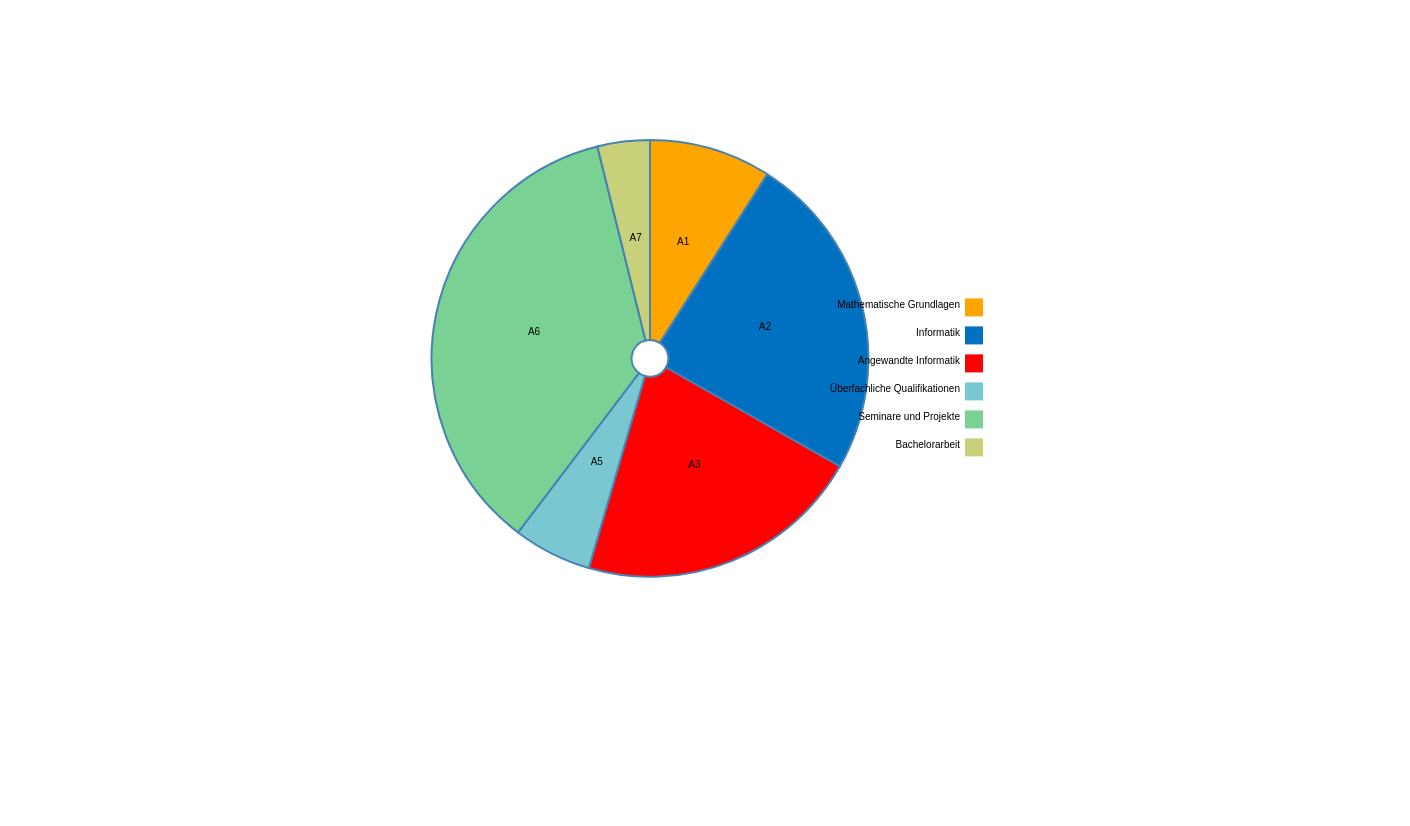
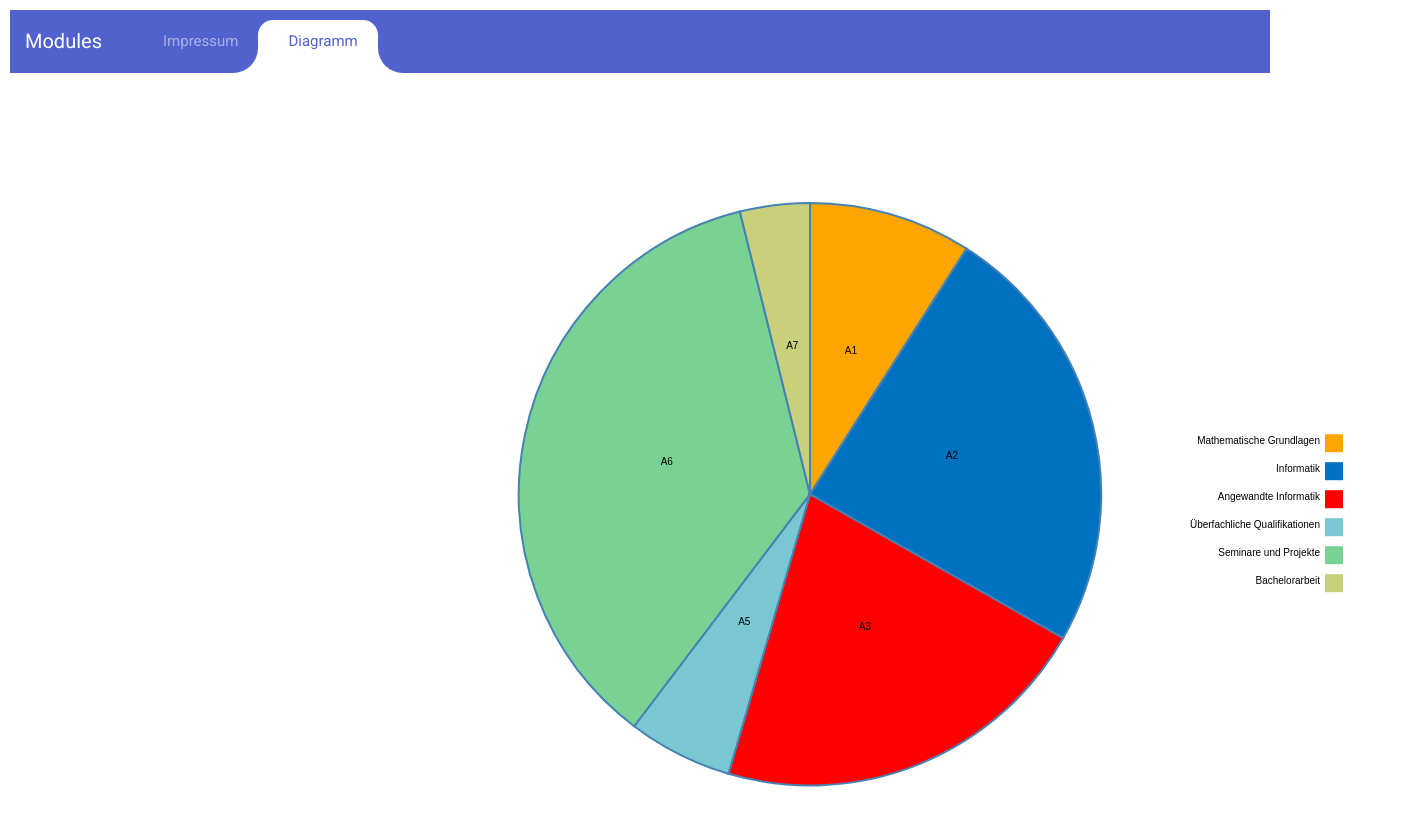
Before and after one commit to vananhnt994/SL3-WEBT-SS22, a website: page client/index.html in a window 1280 px wide. Shown: the whole page, 1410 px wide, since content can reach past the window. Before the commit the page ends 800 px from the top, so only its background shows below. Drawn offline with nearby package versions, Linux system fonts and the light colour scheme.

Commit message:
frontend with loadDatafromFile

```diff
--- a/client/index.html
+++ b/client/index.html
@@ -10,42 +10,37 @@
   <script src="./js/index.js" defer></script>
   <script src="https://ajax.googleapis.com/ajax/libs/jquery/3.6.0/jquery.min.js"></script>
   <title>Frontend</title>
+  <link  rel="stylesheet" href="style/chart.css">
+  <link  rel="stylesheet" href="style/navBar.css">
 
-  <style>
-    #chart text {
-      fill: black;
-      font: 10px sans-serif;
-      text-anchor: end;
-    }
-
-    .axis text {
-      font: 10px sans-serif;
-    }
-
-    .axis path, .axis line {
-      fill: none;
-      /*stroke: #fff;*/
-      shape-rendering: crispEdges;
-    }
-
-    body {
-      /*background: #1a1a1a;*/
-      color: #eaeaea;
-      padding: 10px;
-    }
-
-    path {
-      stroke: steelblue;
-      stroke-width: 2;
-      fill: none;
-    }
-  </style>
 </head>
 <body>
+<script src="./js/navBar.js"></script>
+<nav class="navbar navbar-expand-custom navbar-mainbg">
+  <a class="navbar-brand navbar-logo"  onclick="homePage()">Modules</a>
+  <button class="navbar-toggler" type="button" aria-controls="navbarSupportedContent" aria-expanded="false" aria-label="Toggle navigation">
+    <i class="fas fa-bars text-white"></i>
+  </button>
+  <div class="collapse navbar-collapse" id="navbarSupportedContent">
+    <ul class="navbar-nav ml-auto">
+      <div class="hori-selector"><div class="left"></div><div class="right"></div></div>
+      <li class="nav-item">
+        <a class="nav-link" onclick="Impressum()"><i class="far impressum"></i>Impressum</a>
+      </li>
+      <li class="nav-item active">
+        <a class="nav-link" onclick="Plot()" ><i class="far fa-diagramm"></i>Diagramm</a>
+      </li>
 
 
-    <div id="chart" style="height:600px;width:600px">
+    </ul>
+  </div>
+</nav>
+
+    <div id="content">
       <div class="innerCont" style="overflow: auto; top:100px; left: 400px; height:91% ; Width:100% ;position: relative;overflow: hidden;"></div>
     </div>
+
+
 </body>
+
 </html>
--- a/client/js/index.js
+++ b/client/js/index.js
@@ -14,15 +14,29 @@ function loadDataFromFile(file, callback) {
     rawFile.send(null)
 }
 
-var salesData;
 var chartInnerDiv = '<div class="innerCont" style="overflow: auto;top:100px; left: 400px; height:91% ; Width:100% ;position: relative;overflow: hidden;"/>';
-var truncLengh = 30;
+const homePage = () => {
+    document.getElementById('content').innerHTML = ''
+    apiUrl  =   'https://web-t.l0e.de/tl2/news'
+    loadDataFromFile(apiUrl, (text) => {
+        var data = JSON.parse(text)
+        document.getElementById('content').innerHTML += `<h1>Willkommen zum Studiengang Wirtschaftsinformatik</h1></br>
+<h2>PieChart befindet sich durch Navigationsbutton Diagramm</h2></br>
+<h3>Hier sind Daten von letzter Studienleistung</h3></br>${JSON.stringify(data)}`
+    })
+}
+window.addEventListener('load',() => {
+    document.getElementById('content').innerHTML = ''
+    Plot()
+})
+function Impressum() {
+    document.getElementById('content').innerHTML = ''
+    document.getElementById('content').innerHTML += '<h1>Hier ist Impressum</h1>'
+}
 
-$(document).ready(function () {
-    Plot();
-});
 
 function Plot() {
+    document.getElementById('content').innerHTML = ''
     loadDataFromFile('../data-backup.json', (text) => {
         var data = JSON.parse(text)
         var chartData = data['modules']
@@ -36,13 +50,12 @@ function Plot() {
                 "yaxis": "moduleAcronym"
             }
         ]
-        console.log("charData: "+ chartData);
-        console.log("options " + chartOptions);
         TransformChartData(chartData, chartOptions, 0);
-        BuildPie("chart", chartData, chartOptions, 0)
+        BuildPie("content", chartData, chartOptions, 0)
     })
 
 }
+
 
 function BuildPie(id, chartData, options, level) {
     var xVarName;
@@ -61,16 +74,15 @@ function BuildPie(id, chartData, options, level) {
         xVarName = options[0].xaxisl1;
     }
     else {
-
         xVarName = options[0].xaxis;
     }
     var rcolor = d3.scaleOrdinal().range(runningColors);
 
     var arc = d3.arc()
         .outerRadius(radius)
-        .innerRadius(radius - 200);
+        .innerRadius(radius - 290);
 
-    var arcOver = d3.arc().outerRadius(radius + 20).innerRadius(radius - 180);
+    var arcOver = d3.arc().outerRadius(radius + 20).innerRadius(radius - 250);
 
     var chart = d3.select("#" + id + " .innerCont")
         .append("svg")  //append svg element inside #chart
@@ -94,12 +106,19 @@ function BuildPie(id, chartData, options, level) {
 
     var path = g.append("path")
         .attr("d", arc)
+        .attr('class','path')
         .attr("id", function () { return "arc-" + (count++); })
         .style("opacity", function (d) {
             return d.data["op"];
-        });
+        })
+        .attr("title", function (d) {return `${d.data[xVarName]}  ${d.data["title"]}`});
+    var div = g
+        .append('text')
+        .attr("id", "tooltip-donut")
+        .style("opacity", 0)
 
-    path.on("mouseenter", function (d) {
+
+    path.on("mouseover", function (e,d) {
         d3.select(this)
             .attr("stroke", "white")
             .transition()
@@ -112,12 +131,17 @@ function BuildPie(id, chartData, options, level) {
                 .duration(200)
                 .attr("d", arc)
                 .attr("stroke", "none");
+            div.transition()
+                .duration('50')
+                .style("opacity", 0);
         })
 
+
+
     path.append("svg:title")
-        .text(function (d) {
-            return d.data[xVarName];
-        });
+            .text(function (d) {
+                return `${d.data[xVarName]}  ${d.data["title"]}`;
+            });
 
     path.style("fill", function (d) {
         return rcolor(d.data[xVarName]);
--- /dev/null
+++ b/client/js/navBar.js
@@ -0,0 +1,74 @@
+// ---------Responsive-navbar-active-animation-----------
+function test(){
+    var tabsNewAnim = $('#navbarSupportedContent');
+    var selectorNewAnim = $('#navbarSupportedContent').find('li').length;
+    var activeItemNewAnim = tabsNewAnim.find('.active');
+    var activeWidthNewAnimHeight = activeItemNewAnim.innerHeight();
+    var activeWidthNewAnimWidth = activeItemNewAnim.innerWidth();
+    var itemPosNewAnimTop = activeItemNewAnim.position();
+    var itemPosNewAnimLeft = activeItemNewAnim.position();
+    $('.hori-selector').css({
+        "top":itemPosNewAnimTop.top + "px",
+        "left":itemPosNewAnimLeft.left + "px",
+        "height": activeWidthNewAnimHeight + "px",
+        "width": activeWidthNewAnimWidth + "px"
+    });
+    $("#navbarSupportedContent").on("click","li",function(e){
+        $('#navbarSupportedContent ul li').removeClass("active");
+        $(this).addClass('active');
+        var activeWidthNewAnimHeight = $(this).innerHeight();
+        var activeWidthNewAnimWidth = $(this).innerWidth();
+        var itemPosNewAnimTop = $(this).position();
+        var itemPosNewAnimLeft = $(this).position();
+        $(".hori-selector").css({
+            "top":itemPosNewAnimTop.top + "px",
+            "left":itemPosNewAnimLeft.left + "px",
+            "height": activeWidthNewAnimHeight + "px",
+            "width": activeWidthNewAnimWidth + "px"
+        });
+    });
+}
+window.addEventListener('load',function(){
+    setTimeout(function(){ test(); });
+})
+
+$(".navbar-toggler").click(function(){
+    $(".navbar-collapse").slideToggle(300);
+    setTimeout(function(){ test(); });
+});
+
+
+
+// --------------add active class-on another-page move----------
+$(document).ready(function($){
+    // Get current path and find target link
+    var path = window.location.pathname.split("/").pop();
+
+    // Account for home page with empty path
+    if ( path == '' ) {
+        path = 'index.html';
+    }
+
+    var target = $('#navbarSupportedContent ul li a[href="'+path+'"]');
+    // Add active class to target link
+    target.parent().addClass('active');
+});
+
+// Add active class on another page linked
+//==========================================
+$(window).on('load',function () {
+    var current = location.pathname;
+    console.log(current);
+    $('#navbarSupportedContent ul li a').each(function(){
+        var $this = $(this);
+        // if the current path is like this link, make it active
+
+        if($this.attr('href').indexOf(current) !== -1){
+            $this.parent().addClass('active');
+            $this.parents('.menu-submenu').addClass('show-dropdown');
+            $this.parents('.menu-submenu').parent().addClass('active');
+        }else{
+            $this.parent().removeClass('active');
+        }
+    })
+});
--- /dev/null
+++ b/client/style/chart.css
@@ -0,0 +1,39 @@
+#content text {
+    fill: black;
+    font: 10px sans-serif;
+    text-anchor: end;
+}
+#content {
+    height: 800px;
+    width: 1000px;
+}
+.innerCont {
+
+}
+.axis text {
+    font: 10px sans-serif;
+}
+
+.axis path, .axis line {
+    fill: none;
+    /*stroke: #fff;*/
+    shape-rendering: crispEdges;
+}
+
+body {
+    /*background: #1a1a1a;*/
+    color: black;
+    padding: 10px;
+
+}
+
+path {
+    stroke: steelblue;
+    stroke-width: 2;
+    fill: none;
+    z-index: 2;
+}
+.tooltip-donut {
+    position: relative;
+    z-index: 1;
+}
--- /dev/null
+++ b/client/style/navBar.css
@@ -0,0 +1,167 @@
+@import url('https://fonts.googleapis.com/css?family=Roboto');
+
+body{
+    font-family: 'Roboto', sans-serif;
+}
+* {
+    margin: 0;
+    padding: 0;
+}
+i {
+    margin-right: 10px;
+}
+/*----------bootstrap-navbar-css------------*/
+.navbar-logo{
+    padding: 15px;
+    color: #fff;
+}
+.navbar-mainbg{
+    background-color: #5161ce;
+    padding: 0px;
+}
+#navbarSupportedContent{
+    overflow: hidden;
+    position: relative;
+}
+#navbarSupportedContent ul{
+    padding: 0px;
+    margin: 0px;
+}
+#navbarSupportedContent ul li a i{
+    margin-right: 10px;
+}
+#navbarSupportedContent li {
+    list-style-type: none;
+    float: left;
+}
+#navbarSupportedContent ul li a{
+    color: rgba(255,255,255,0.5);
+    text-decoration: none;
+    font-size: 15px;
+    display: block;
+    padding: 20px 20px;
+    transition-duration:0.6s;
+    transition-timing-function: cubic-bezier(0.68, -0.55, 0.265, 1.55);
+    position: relative;
+}
+#navbarSupportedContent>ul>li.active>a{
+    color: #5161ce;
+    background-color: transparent;
+    transition: all 0.7s;
+}
+#navbarSupportedContent a:not(:only-child):after {
+    content: "\f105";
+    position: absolute;
+    right: 20px;
+    top: 10px;
+    font-size: 14px;
+    font-family: "Font Awesome 5 Free";
+    display: inline-block;
+    padding-right: 3px;
+    vertical-align: middle;
+    font-weight: 900;
+    transition: 0.5s;
+}
+#navbarSupportedContent .active>a:not(:only-child):after {
+    transform: rotate(90deg);
+}
+.hori-selector{
+    display:inline-block;
+    position:absolute;
+    height: 100%;
+    top: 0px;
+    left: 0px;
+    transition-duration:0.6s;
+    transition-timing-function: cubic-bezier(0.68, -0.55, 0.265, 1.55);
+    background-color: #fff;
+    border-top-left-radius: 15px;
+    border-top-right-radius: 15px;
+    margin-top: 10px;
+}
+.hori-selector .right,
+.hori-selector .left{
+    position: absolute;
+    width: 25px;
+    height: 25px;
+    background-color: #fff;
+    bottom: 10px;
+}
+.hori-selector .right{
+    right: -25px;
+}
+.hori-selector .left{
+    left: -25px;
+}
+.hori-selector .right:before,
+.hori-selector .left:before{
+    content: '';
+    position: absolute;
+    width: 50px;
+    height: 50px;
+    border-radius: 50%;
+    background-color: #5161ce;
+}
+.hori-selector .right:before{
+    bottom: 0;
+    right: -25px;
+}
+.hori-selector .left:before{
+    bottom: 0;
+    left: -25px;
+}
+
+
+@media(min-width: 992px){
+    .navbar-expand-custom {
+        -ms-flex-flow: row nowrap;
+        flex-flow: row nowrap;
+        -ms-flex-pack: start;
+        justify-content: flex-start;
+    }
+    .navbar-expand-custom .navbar-nav {
+        -ms-flex-direction: row;
+        flex-direction: row;
+    }
+    .navbar-expand-custom .navbar-toggler {
+        display: none;
+    }
+    .navbar-expand-custom .navbar-collapse {
+        display: -ms-flexbox!important;
+        display: flex!important;
+        -ms-flex-preferred-size: auto;
+        flex-basis: auto;
+    }
+}
+
+
+@media (max-width: 991px){
+    #navbarSupportedContent ul li a{
+        padding: 12px 30px;
+    }
+    .hori-selector{
+        margin-top: 0px;
+        margin-left: 10px;
+        border-radius: 0;
+        border-top-left-radius: 25px;
+        border-bottom-left-radius: 25px;
+    }
+    .hori-selector .left,
+    .hori-selector .right{
+        right: 10px;
+    }
+    .hori-selector .left{
+        top: -25px;
+        left: auto;
+    }
+    .hori-selector .right{
+        bottom: -25px;
+    }
+    .hori-selector .left:before{
+        left: -25px;
+        top: -25px;
+    }
+    .hori-selector .right:before{
+        bottom: -25px;
+        left: -25px;
+    }
+}
```
